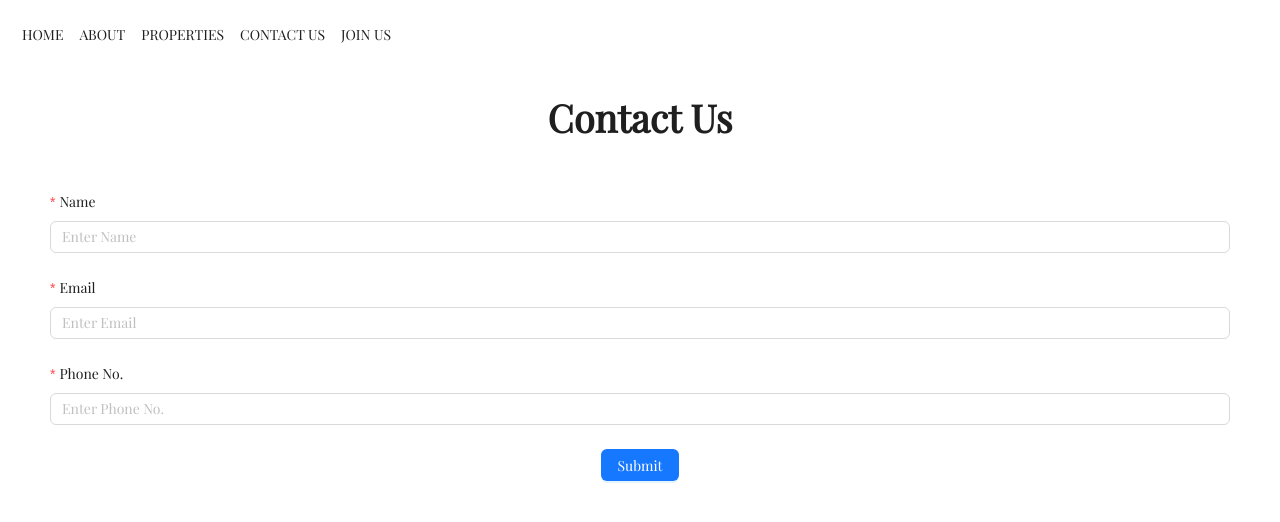
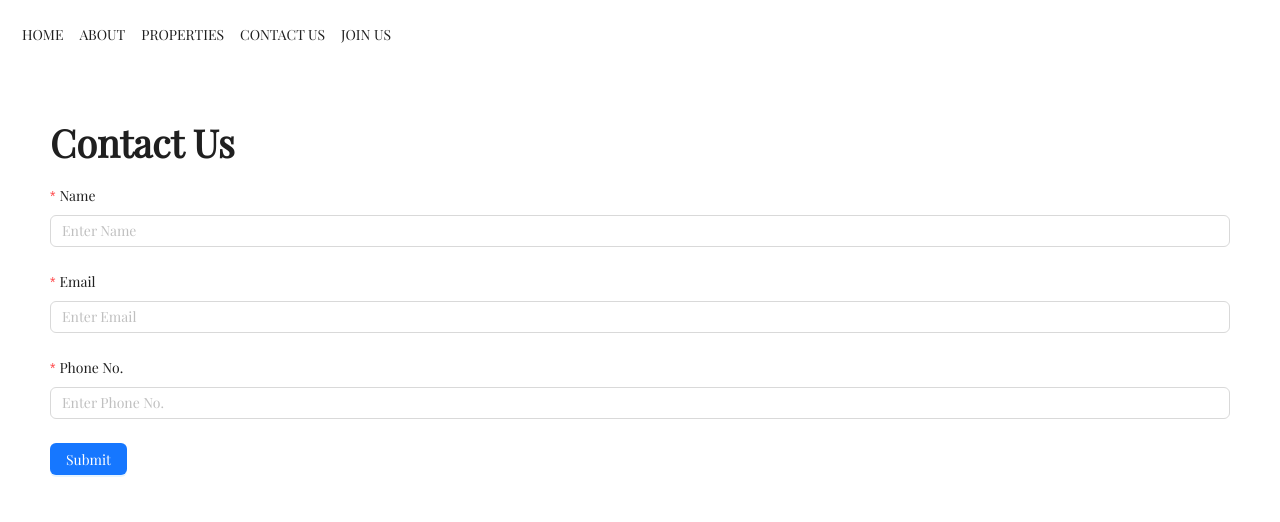
Before and after one commit to esticdev/estic, a React (Create React App) app: page /contact-us in a window 1280 px wide. Shown: the top 522 px of the page. Built offline with nearby package versions, Linux system fonts and the light colour scheme.

Commit message:
forms alignment: left

```diff
--- a/src/pages/ContactForm.jsx
+++ b/src/pages/ContactForm.jsx
@@ -5,9 +5,9 @@
     const [form] = Form.useForm();
     return (
         <>
+            <div style={{ textAlign: 'left', margin: "50px" }}>
                 <Title level={1}>Contact Us</Title>
                 <Form
-                style={{ margin: "50px" }}
                     form={form}
                     layout="vertical"
                 >
@@ -42,6 +42,7 @@
                         <Button type="primary">Submit</Button>
                     </Form.Item>
                 </Form>
+            </div>
         </>
     );
 };
--- a/src/pages/JoinUsForm.jsx
+++ b/src/pages/JoinUsForm.jsx
@@ -5,7 +5,9 @@
     // const [form] = Form.useForm();
     return (
         <>
-            <Title level={1}>Join Us</Title>
+            <div style={{ textAlign: 'left', margin: "50px" }}>
+                <Title level={1}>Join Us</Title>
+            </div>
         </>
     );
 };
```
Lines whose indentation alone changed are shown as unchanged.
